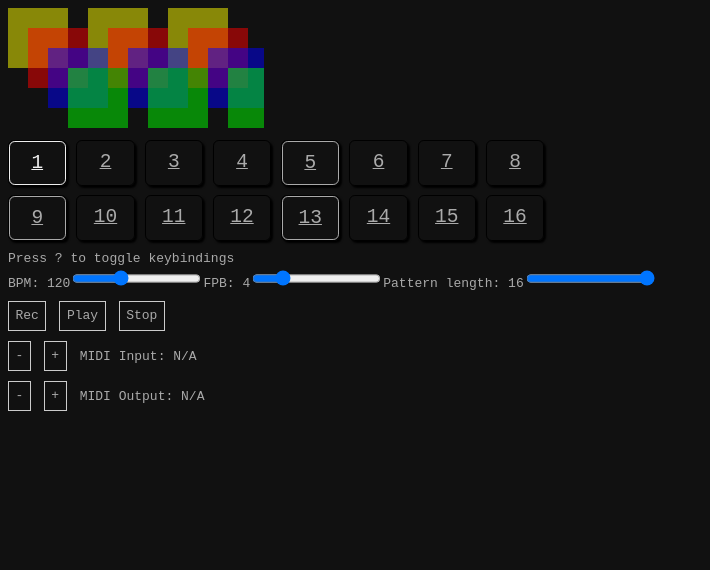
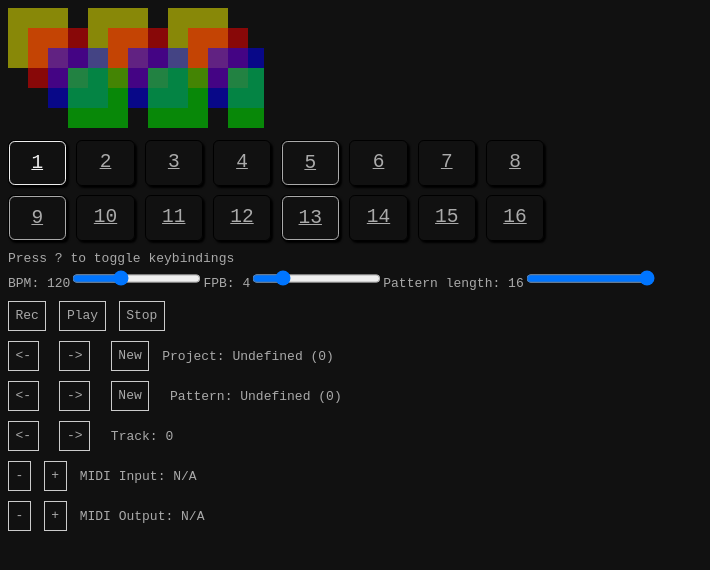
Before and after one commit to pluvial/ztrkr, a SvelteKit app: page / in a window 1280 px wide. Shown: the top 570 px of the page, without its empty margins (0-710 px from the left). Built offline with nearby package versions, Linux system fonts and the light colour scheme.

Commit message:
Sketch layout and stores for projects, patterns, tracks

```diff
--- a/src/lib/state.ts
+++ b/src/lib/state.ts
@@ -1,5 +1,3 @@
-import { writable } from 'svelte/store';
-
 export type N16 = 0 | 1 | 2 | 3 | 4 | 5 | 6 | 7 | 8 | 9 | 10 | 11 | 12 | 13 | 14 | 15;
 export type M16<T> = Map<N16, T>;
 export type S16 = Set<N16>;
@@ -19,6 +17,7 @@ export interface Disk {
 }
 
 export interface Project {
+	name?: string; // if undefined, fallback to 'Undefined' or generate from project number
 	tempo: number; // bpm
 
 	mutes: S16;
@@ -68,21 +67,15 @@ export interface Track {
 }
 
 export interface Trig {
-	duration: number;
+	note: number;
+	velocity: number;
+	length: number;
+	probability: number;
+	// TODO: flesh out
 }
 
-export const patterns: Pattern[] = [
-	{
-		tempoMode: 'per-pattern',
-		tempo: 120,
-		swing: 50,
-		scaleMode: 'per-pattern',
-		length: 16,
-		scale: 1,
-
-		mutes: new Set(),
-		// tracks: Array.from({ length: 16 }, (_, index) => ({ channel: index })),
-		tracks: [
+// Array.from({ length: 16 }, (_, index) => ({ channel: index })),
+export const defaultTracks = (): Tuple16<Track> => [
 	{ steps: [], channel: 0 },
 	{ steps: [], channel: 1 },
 	{ steps: [], channel: 2 },
@@ -99,11 +92,30 @@ export const patterns: Pattern[] = [
 	{ steps: [], channel: 13 },
 	{ steps: [], channel: 14 },
 	{ steps: [], channel: 15 },
-		],
-	},
 ];
 
-export const stores = {
-	patterns: writable(patterns),
-	tracks: writable(patterns[0].tracks),
-};
+export const defaultPattern = (): Pattern => ({
+	tempoMode: 'per-pattern',
+	tempo: 120,
+	swing: 50,
+	scaleMode: 'per-pattern',
+	length: 16,
+	scale: 1,
+
+	mutes: new Set(),
+	tracks: defaultTracks(),
+});
+
+export const defaultProject = (): Project => ({
+	tempo: 120,
+	mutes: new Set(),
+	patterns: [defaultPattern()],
+	songs: [],
+});
+
+// TODO: load from localStorage or async from IndexedDB or FS API
+export const disk: Disk = { projects: [defaultProject()] };
+
+export const { projects } = disk;
+export const { patterns } = projects[0];
+export const { tracks } = patterns[0];
--- /dev/null
+++ b/src/lib/stores.ts
@@ -0,0 +1,57 @@
+import { derived, writable } from 'svelte/store';
+import * as state from './state';
+import type { Pattern, Project } from './state';
+import { tick } from 'svelte';
+
+export const disk = writable(state.disk);
+export const projects = writable(state.projects);
+export const patterns = writable(state.patterns);
+export const tracks = writable(state.tracks);
+// export const projects = derived(disk, $disk => $disk.projects);
+// export const patterns = derived(project, $project => $project.patterns);
+// export const tracks = derived(pattern, $pattern => $pattern.tracks);
+
+export const projectIndex = writable(0);
+export const patternIndex = writable(0);
+export const trackIndex = writable(0);
+// export const patternIndex = writable<N16>(0);
+// export const trackIndex = writable<N16>(0);
+
+export const project = derived(
+	[projects, projectIndex],
+	([$projects, $projectIndex]) => $projects[$projectIndex],
+);
+export const pattern = derived(
+	[patterns, patternIndex],
+	([$patterns, $patternIndex]) => $patterns[$patternIndex],
+);
+export const track = derived(
+	[tracks, trackIndex],
+	([$tracks, $trackIndex]) => $tracks[$trackIndex],
+);
+
+disk.subscribe($disk => {
+	projects.set($disk.projects);
+	projectIndex.set(0);
+});
+project.subscribe($project => {
+	patterns.set($project.patterns);
+	patternIndex.set(0);
+});
+pattern.subscribe($pattern => tracks.set($pattern.tracks));
+
+export const newProject = () =>
+	projects.update($projects => {
+		const updatedProjects = [...$projects, state.defaultProject()];
+		tick().then(() => projectIndex.set(updatedProjects.length - 1));
+		// projectIndex.set(updatedProjects.length - 1);
+		return updatedProjects;
+	});
+
+export const newPattern = () =>
+	patterns.update($patterns => {
+		const updatedPatterns = [...$patterns, state.defaultPattern()];
+		tick().then(() => patternIndex.set(updatedPatterns.length - 1));
+		// patternIndex.set(updatedPatterns.length - 1);
+		return updatedPatterns;
+	});
--- a/src/routes/+page.svelte
+++ b/src/routes/+page.svelte
@@ -4,12 +4,30 @@
 	import Keys from '$lib/Keys.svelte';
 	import { keyToStep, stepToKey } from '$lib/keyboard';
 	import { allChannelsAllNotesOff, note } from '$lib/midi';
-	import { stores } from '$lib/state';
+	import {
+		disk,
+		newPattern,
+		newProject,
+		pattern,
+		patternIndex,
+		patterns,
+		project,
+		projectIndex,
+		projects,
+		track,
+		trackIndex,
+		tracks,
+	} from '$lib/stores';
 
-	const { patterns, tracks } = stores;
+	// debug logging
+	$: console.debug({ $disk });
+	$: console.debug({ $projects });
+	$: console.debug({ $patterns });
+	$: console.debug({ $tracks });
 
-	$: console.log($patterns);
-	$: console.log($tracks);
+	$: console.debug({ $pattern });
+	$: console.debug({ $project });
+	$: console.debug({ $track });
 
 	let bpm = 120;
 	let fpb = 4;
@@ -258,6 +276,34 @@
 </p>
 
 <p>
+	<button
+		on:click={() => ($projectIndex = ($projectIndex + $projects.length - 1) % $projects.length)}
+		>&lt;-</button
+	>
+	<button on:click={() => ($projectIndex = ($projectIndex + 1) % $projects.length)}>-></button>
+	<button on:click={newProject}>New</button>Project: {$project.name ?? 'Undefined'}
+	({$projectIndex})
+</p>
+
+<p>
+	<button
+		on:click={() => ($patternIndex = ($patternIndex + $patterns.length - 1) % $patterns.length)}
+		>&lt;-</button
+	>
+	<button on:click={() => ($patternIndex = ($patternIndex + 1) % $patterns.length)}>-></button>
+	<button on:click={newPattern}>New</button>
+	Pattern: {$pattern.name ?? 'Undefined'} ({$patternIndex})
+</p>
+
+<p>
+	<button on:click={() => ($trackIndex = ($trackIndex + $tracks.length - 1) % $tracks.length)}
+		>&lt;-</button
+	>
+	<button on:click={() => ($trackIndex = ($trackIndex + 1) % $tracks.length)}>-></button>
+	Track: {$trackIndex}
+</p>
+
+<p>
 	<button on:click={() => (inputIndex = (inputIndex + inputs.length - 1) % inputs.length)}>-</button
 	><button on:click={() => (inputIndex = (inputIndex + 1) % inputs.length)}>+</button>MIDI Input: {input?.name ??
 		'N/A'}
```
Lines whose indentation alone changed are shown as unchanged.
